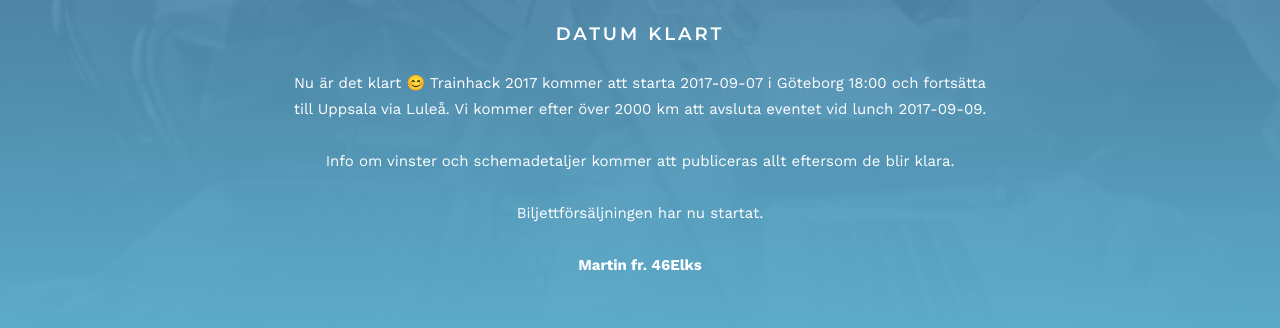
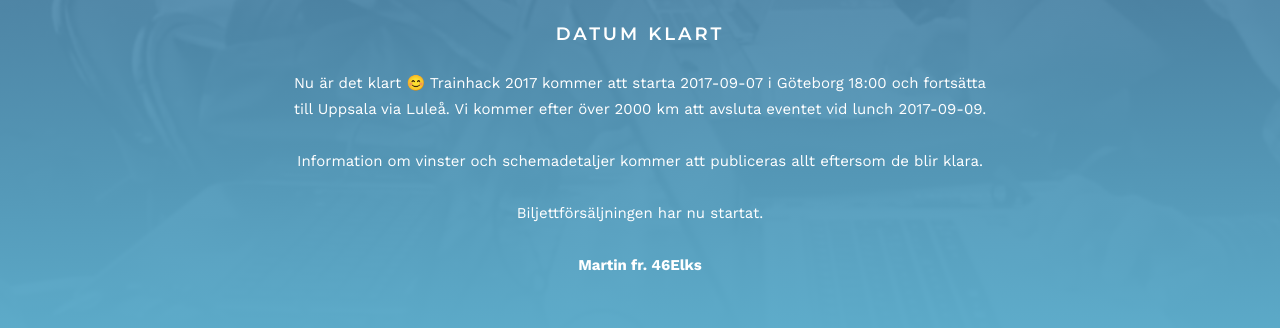
Before and after one commit to fokselifoks/trainhack, a website: page dist/index.html in a window 1280 px wide. Shown: the part 791-1119 px from the top of the page. Drawn offline with nearby package versions, Linux system fonts and the light colour scheme; a script that the page names is missing.

Commit message:
Uppdate of se

```diff
--- a/dist/index.html
+++ b/dist/index.html
@@ -43,7 +43,8 @@
                i Göteborg 18:00 och fortsätta till Uppsala via Luleå. Vi kommer
                efter över 2000 km att avsluta eventet vid lunch 2017-09-09.
                <br><br>
-               Info om vinster och schemadetaljer kommer att publiceras allt eftersom de blir klara.
+               Information om vinster och schemadetaljer kommer att publiceras
+               allt eftersom de blir klara.
                <br><br>
                Biljettförsäljningen har nu startat.
                <br><br><b>Martin fr. 46Elks</b></p>
```
